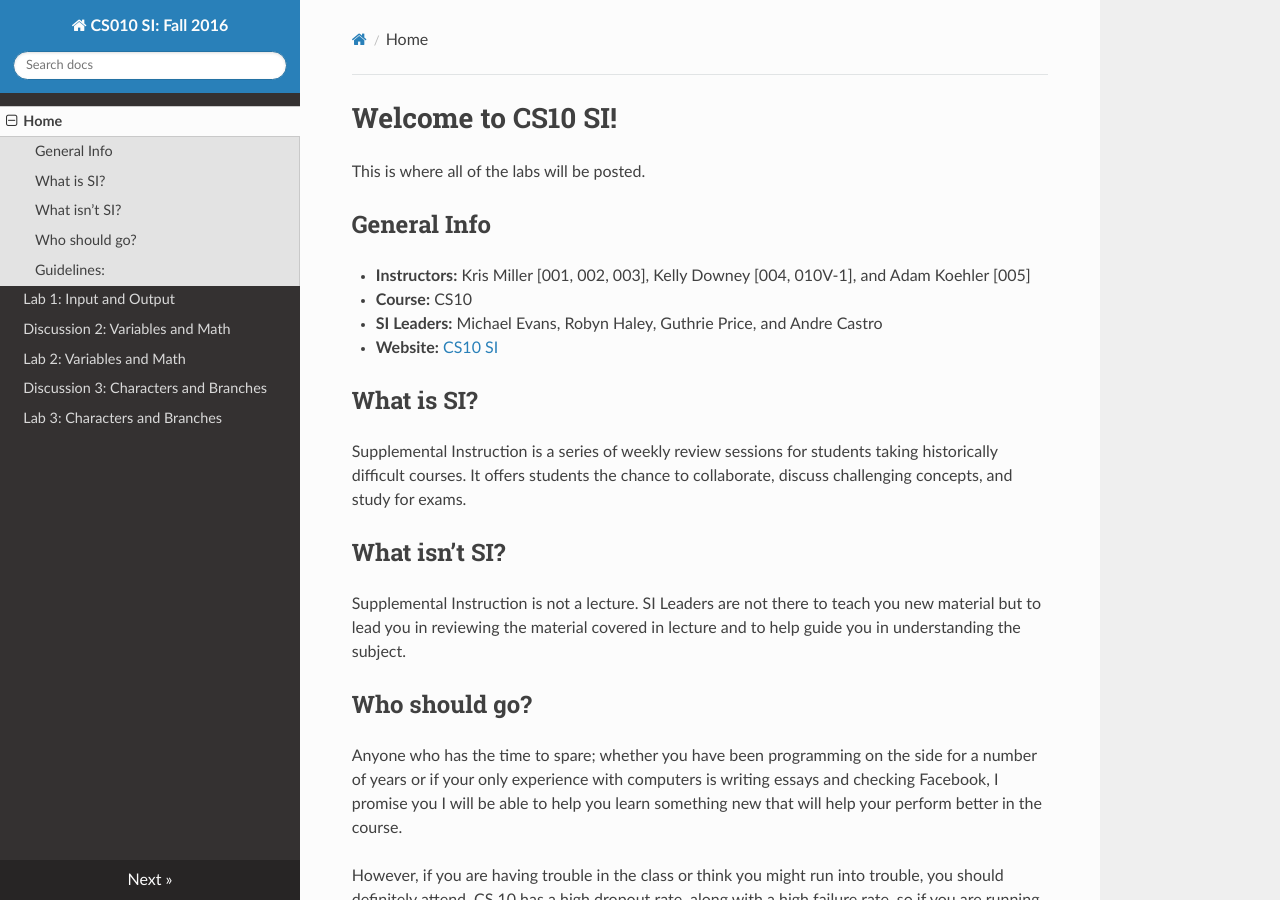
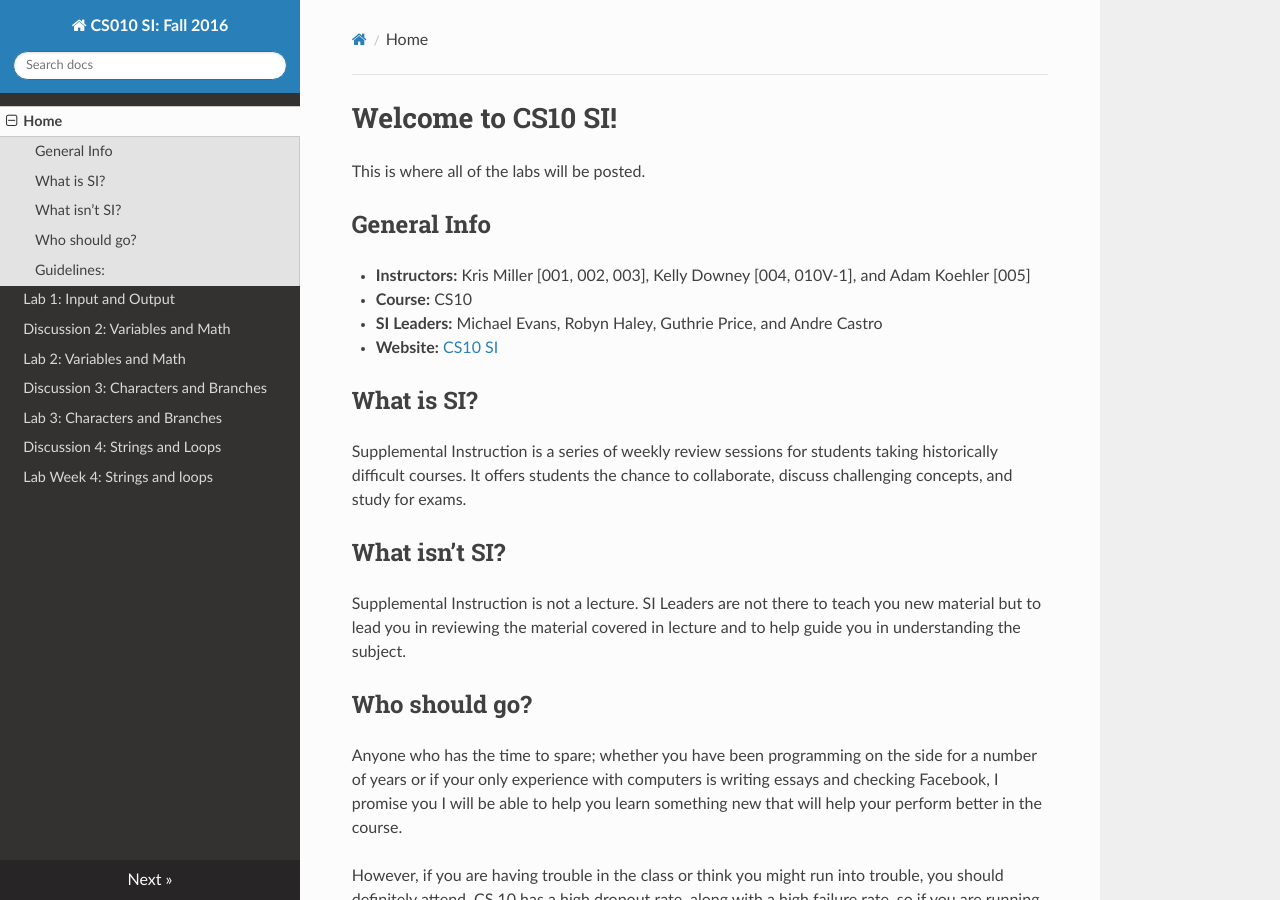
Before and after one commit to cs-si-ucr/cs10, an MkDocs documentation site: the page built from docs/index.md, in a window 1280 px wide and 900 px high. Built offline with MkDocs 1.6.1, drawn with Linux system fonts in a browser that asks for light colours; nearby versions of some CDN libraries; old or Windows-style settings are respelled for this version of MkDocs.

Commit message:
week 4 mkdocs.yaml config

```diff
--- a/mkdocs.yml
+++ b/mkdocs.yml
@@ -6,8 +6,9 @@ pages:
     - [lab02.md, "Lab 2: Variables and Math"]
     - [dis03.md, "Discussion 3: Characters and Branches"]
     - [lab03.md, "Lab 3: Characters and Branches"]
+    - [dis04.md, "Discussion 4: Strings and Loops"]
+    - [lab04.md, "Lab Week 4: Strings and loops"]
 
-#    - [lab04.md, "Lab Week 4"]
 #    - [lab05.md, "Lab Week 5"]
 #    - [lab06.md, "Lab Week 6"]
 #    - [lab07.md, "Lab Week 7"]
```
